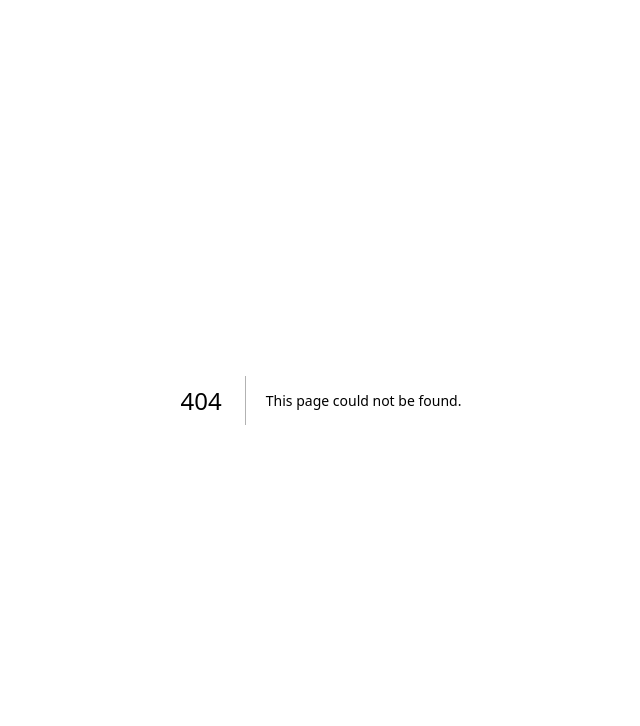
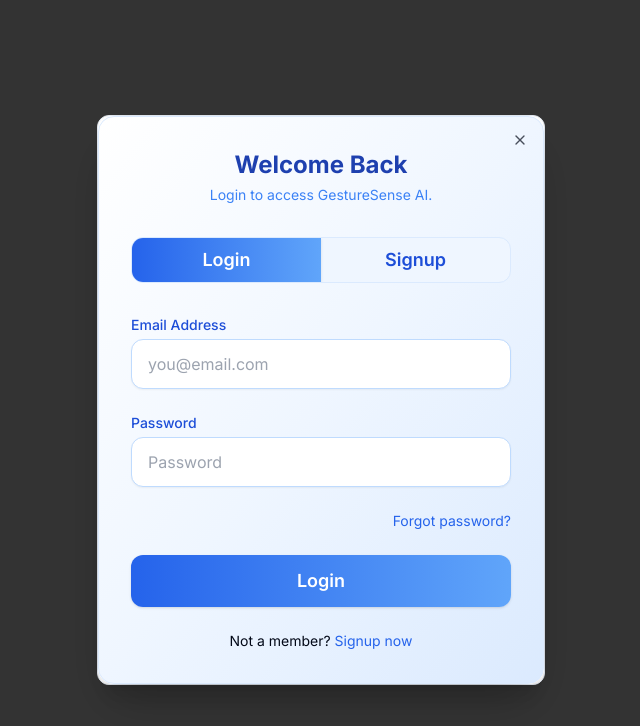
Before and after one commit to BikramMondal5/GestureSense-AI, a Next.js app: page /auth in a window 1280 px wide. Before the commit this address had no page. Shown: the top 726 px of the page, without its empty margins (319-959 px from the left). Built offline with nearby package versions, Linux system fonts and the light colour scheme.

Commit message:
signup modal

```diff
--- /dev/null
+++ b/app/auth/page.tsx
@@ -0,0 +1,15 @@
+"use client"
+
+import { Dialog, DialogContent, DialogTitle } from "@/components/ui/dialog";
+import AuthModal from "@/components/ui/AuthModal";
+
+export default function AuthPage() {
+  return (
+    <Dialog open>
+      <DialogContent className="max-w-md w-full p-0 bg-white rounded-2xl shadow-xl">
+        <DialogTitle className="sr-only">Authentication</DialogTitle>
+        <AuthModal />
+      </DialogContent>
+    </Dialog>
+  );
+}
--- a/app/page.tsx
+++ b/app/page.tsx
@@ -33,6 +33,7 @@ import {
 import { useTheme } from "next-themes"
 import { Dialog, DialogContent, DialogHeader, DialogTitle, DialogTrigger, DialogClose } from "@/components/ui/dialog"
 import { Tooltip, TooltipContent, TooltipProvider, TooltipTrigger } from "@/components/ui/tooltip"
+import { useRouter } from "next/navigation"
 
 export default function LandingPage() {
   const { theme, setTheme } = useTheme()
@@ -43,6 +44,7 @@ export default function LandingPage() {
   const fileInputRef = useRef<HTMLInputElement>(null)
   const [profileDropdownOpen, setProfileDropdownOpen] = useState(false)
   const [searchValue, setSearchValue] = useState("")
+  const router = useRouter()
 
   useEffect(() => {
     setMounted(true)
@@ -331,6 +333,7 @@ export default function LandingPage() {
             <Button
               size="lg"
               className="px-8 py-6 text-lg rounded-full bg-gradient-to-r from-blue-500 to-purple-500 hover:from-blue-600 hover:to-purple-600 transform hover:scale-105 transition-all duration-200"
+              onClick={() => router.push("/auth")}
             >
               <Play className="mr-2 h-5 w-5" />
               Sign up
--- /dev/null
+++ b/components/ui/AuthModal.tsx
@@ -0,0 +1,122 @@
+"use client";
+
+import React, { useState } from "react";
+
+export default function AuthModal() {
+  const [tab, setTab] = useState<"login" | "signup">("login");
+
+  return (
+    <div className="w-full max-w-md p-8 bg-gradient-to-br from-white via-blue-50 to-blue-100 rounded-2xl shadow-2xl border border-blue-100">
+      <div className="mb-8 text-center">
+        <h2 className="text-2xl font-bold text-blue-800 mb-1">
+          {tab === "login" ? "Welcome Back" : "Create an Account"}
+        </h2>
+        <p className="text-sm text-blue-500">
+          {tab === "login"
+            ? "Login to access GestureSense AI."
+            : "Sign up to get started with GestureSense AI."}
+        </p>
+      </div>
+      <div className="flex w-full mb-8 bg-blue-50 rounded-xl overflow-hidden border border-blue-100">
+        <button
+          className={`flex-1 py-2 text-lg font-semibold transition-colors duration-300 focus:outline-none ${
+            tab === "login"
+              ? "bg-gradient-to-r from-blue-600 to-blue-400 text-white shadow"
+              : "text-blue-700 hover:bg-blue-100"
+          }`}
+          onClick={() => setTab("login")}
+        >
+          Login
+        </button>
+        <button
+          className={`flex-1 py-2 text-lg font-semibold transition-colors duration-300 focus:outline-none ${
+            tab === "signup"
+              ? "bg-gradient-to-r from-blue-600 to-blue-400 text-white shadow"
+              : "text-blue-700 hover:bg-blue-100"
+          }`}
+          onClick={() => setTab("signup")}
+        >
+          Signup
+        </button>
+      </div>
+      <div>
+        {tab === "login" ? (
+          <form className="space-y-6">
+            <div>
+              <label className="block text-sm font-medium text-blue-700 mb-1" htmlFor="login-email">Email Address</label>
+              <input
+                id="login-email"
+                type="email"
+                placeholder="you@email.com"
+                required
+                className="w-full px-4 py-3 rounded-lg border border-blue-200 focus:border-blue-500 focus:ring-2 focus:ring-blue-100 focus:outline-none text-base bg-white transition shadow-sm"
+              />
+            </div>
+            <div>
+              <label className="block text-sm font-medium text-blue-700 mb-1" htmlFor="login-password">Password</label>
+              <input
+                id="login-password"
+                type="password"
+                placeholder="Password"
+                required
+                className="w-full px-4 py-3 rounded-lg border border-blue-200 focus:border-blue-500 focus:ring-2 focus:ring-blue-100 focus:outline-none text-base bg-white transition shadow-sm"
+              />
+            </div>
+            <div className="text-right text-sm mb-2">
+              <a href="#" className="text-blue-600 hover:underline">Forgot password?</a>
+            </div>
+            <button
+              type="submit"
+              className="w-full py-3 rounded-lg bg-gradient-to-r from-blue-600 to-blue-400 text-white font-semibold text-lg shadow hover:from-blue-700 hover:to-blue-500 transition-colors duration-200 focus:outline-none focus:ring-2 focus:ring-blue-200"
+            >
+              Login
+            </button>
+            <div className="text-center mt-4 text-sm">
+              Not a member?{' '}
+              <button type="button" className="text-blue-600 hover:underline" onClick={() => setTab("signup")}>Signup now</button>
+            </div>
+          </form>
+        ) : (
+          <form className="space-y-6">
+            <div>
+              <label className="block text-sm font-medium text-blue-700 mb-1" htmlFor="signup-email">Email Address</label>
+              <input
+                id="signup-email"
+                type="email"
+                placeholder="you@email.com"
+                required
+                className="w-full px-4 py-3 rounded-lg border border-blue-200 focus:border-blue-500 focus:ring-2 focus:ring-blue-100 focus:outline-none text-base bg-white transition shadow-sm"
+              />
+            </div>
+            <div>
+              <label className="block text-sm font-medium text-blue-700 mb-1" htmlFor="signup-password">Password</label>
+              <input
+                id="signup-password"
+                type="password"
+                placeholder="Password"
+                required
+                className="w-full px-4 py-3 rounded-lg border border-blue-200 focus:border-blue-500 focus:ring-2 focus:ring-blue-100 focus:outline-none text-base bg-white transition shadow-sm"
+              />
+            </div>
+            <div>
+              <label className="block text-sm font-medium text-blue-700 mb-1" htmlFor="signup-confirm">Confirm Password</label>
+              <input
+                id="signup-confirm"
+                type="password"
+                placeholder="Confirm password"
+                required
+                className="w-full px-4 py-3 rounded-lg border border-blue-200 focus:border-blue-500 focus:ring-2 focus:ring-blue-100 focus:outline-none text-base bg-white transition shadow-sm"
+              />
+            </div>
+            <button
+              type="submit"
+              className="w-full py-3 rounded-lg bg-gradient-to-r from-blue-600 to-blue-400 text-white font-semibold text-lg shadow hover:from-blue-700 hover:to-blue-500 transition-colors duration-200 focus:outline-none focus:ring-2 focus:ring-blue-200"
+            >
+              Signup
+            </button>
+          </form>
+        )}
+      </div>
+    </div>
+  );
+}
```
